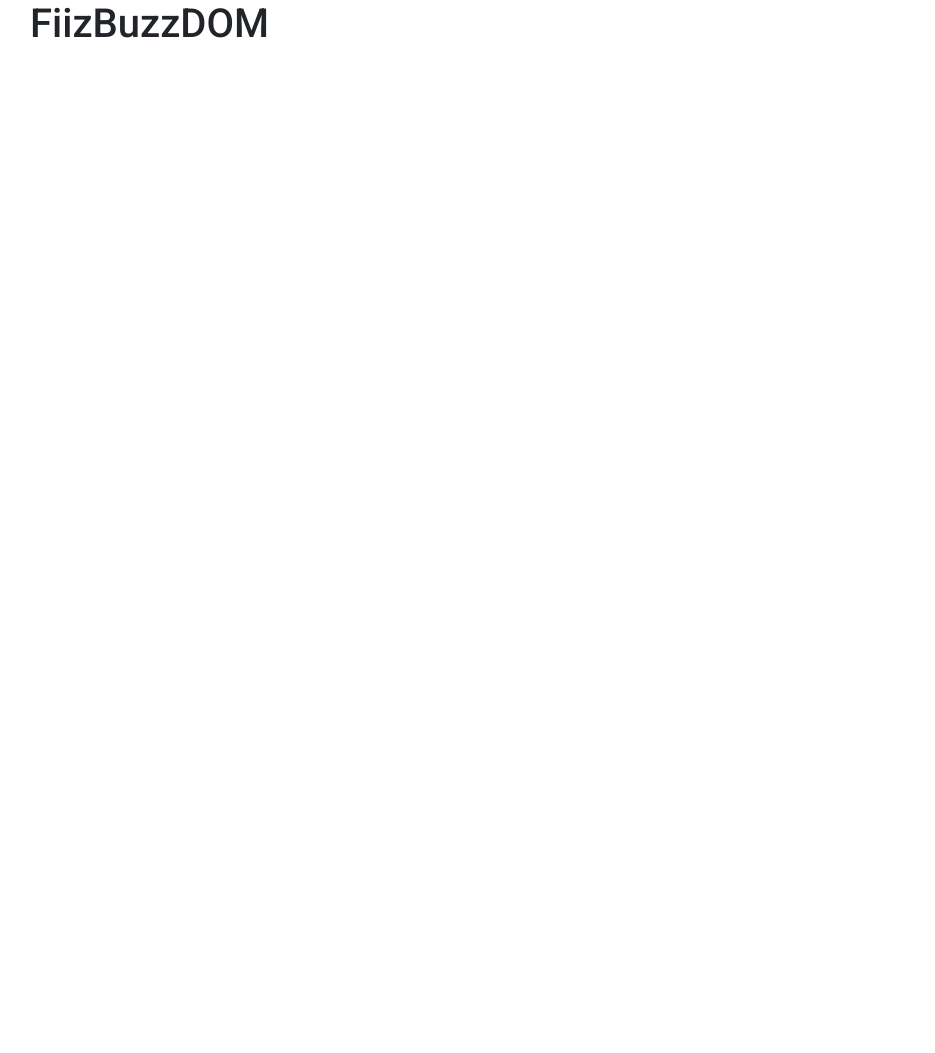
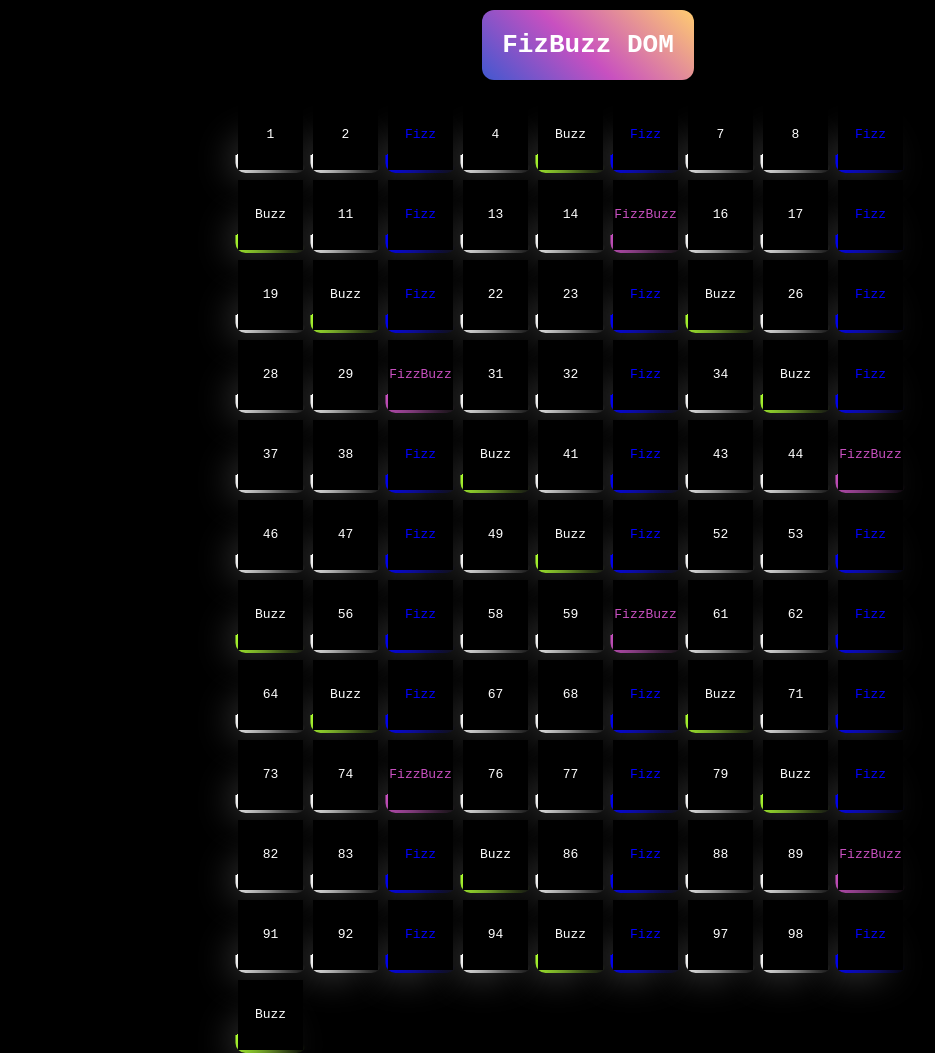
Before and after one commit to GulliWeb/js-fizzbuzzdom, a plain HTML site: page index.html in a window 1280 px wide. Shown: the top 1053 px of the page, without its empty margins (52-987 px from the left). Before the commit the page ends 800 px from the top, so only its background shows below. Drawn offline with nearby package versions, Linux system fonts and the light colour scheme.

Commit message:
FizzBuzzDom completed

```diff
--- a/css/style.css
+++ b/css/style.css
@@ -1,10 +1,117 @@
+/* Reset */
 *{
-    font-family: 'Roboto', sans-serif;
+    margin: 0;
+    padding: 0;
+    box-sizing: border-box;
+    font-family: monospace
 }
 
-/* card */
-.card-element{
-    width: 100px;
-    height: 100px;
-    background-color: red;
+body{
+    background-color: black !important
 }
+
+/* Header */
+header{
+    display: flex;
+    justify-content: center;
+}
+
+header h1{
+    padding: 20px;
+    margin-top: 10px;
+    width: fit-content;
+
+    background-color: #4158D0;
+    background-image: linear-gradient(43deg, #4158D0 0%, #C850C0 46%, #FFCC70 100%);
+    color: white;
+
+    text-align: center;
+    border-radius: 12px;
+}
+
+/* Cell*/
+.cell-container{
+    display: flex;
+    flex-wrap: wrap;
+
+    max-width: 700px;
+    margin: 20px auto;
+}
+
+.cell{
+    position: relative;
+    height: 70px;
+
+    margin-right: 10px;
+    margin-bottom: 10px;
+    flex-basis: calc(100% / 10 - 5px);
+
+    line-height: 70px;
+    text-align: center;
+
+    background-color: black;
+    color: white;
+}
+
+.cell-fizz{
+    color: blue;
+}
+
+.cell-fizz-buzz{
+    color: #C850C0;
+}
+
+/* border animation Cell */
+
+@property --angle{
+    syntax: "<angle>";
+    initial-value: 0deg;
+    inherits: false;
+}
+
+@property --angle{
+    syntax: "<angle>";
+    initial-value: 0deg;
+    inherits: false;
+}
+
+.cell::after, .cell::before{
+    content: '';
+    position: absolute;
+    height: 100%;
+    width: 100%;
+    background-image: conic-gradient(from var(--angle), transparent 70%, white);
+    top: 50%;
+    left: 50%;
+    translate: -50% -50%;
+    z-index: -1;
+    padding: 3px;
+    border-radius: 10px;
+    animation: 3S spin linear infinite;
+}
+
+.cell-buzz::after, .cell-buzz::after{
+    background-image: conic-gradient(from var(--angle), transparent 70%, greenyellow);
+}
+
+.cell-fizz::after, .cell-fizz::after{
+    background-image: conic-gradient(from var(--angle), transparent 70%, blue);
+}
+
+.cell-fizz-buzz::after, .cell-fizz-buzz::after{
+    background-image: conic-gradient(from var(--angle), transparent 70%, #C850C0);
+}
+
+.cell::before{
+    filter: blur(1.5rem);
+    opacity: 0.5;
+}
+
+@keyframes spin{
+    from{
+        --angle: 0deg
+    }
+    to{
+        --angle: 360deg
+    }
+}
--- a/index.html
+++ b/index.html
@@ -9,7 +9,7 @@
     <!-- Link Css-->
      <link rel="stylesheet" href="css/style.css">
      <!-- Link boostrap Css -->
-      <link rel="stylesheet" href="https://cdn.jsdelivr.net/npm/bootstrap@5.3.3/dist/css/bootstrap.min.css">
+      <!-- <link rel="stylesheet" href="https://cdn.jsdelivr.net/npm/bootstrap@5.3.3/dist/css/bootstrap.min.css"> -->
      <!-- Link Js -->
       <script defer src="https://cdn.jsdelivr.net/npm/bootstrap@5.3.3/dist/js/bootstrap.bundle.min.js"></script>
       <script defer src="js/script.js"></script>
@@ -19,8 +19,14 @@
     <!-- Page title -->
      <div class="container">
         <header>
-            <h1>FiizBuzzDOM</h1>
+            <h1>FizBuzz DOM</h1>
         </header>
+        <main>
+            <!-- Cell container -->
+            <div class="cell-container" id="cell-container">
+
+            </div>
+        </main>
      </div>
 </body>
 </html>
--- a/js/script.js
+++ b/js/script.js
@@ -1,14 +1,24 @@
 // Stampo in console i numeri da 1 a 100, per i multipli di 3 stampo 'Fizz', per quelli di 5 stampo 'Buzz'
 for (let i = 1 ; i <= 100; i++) {
-    let output = '';
+     const cell = document.createElement('div')
+     let output = '';
+
     if (i % 3 == 0 && i % 5 == 0) {
         output += 'FizzBuzz'
+        cell.classList.add('cell-fizz-buzz')
     } else if (i % 5 == 0 ) {
         output += 'Buzz'
+        cell.classList.add('cell-buzz')
     } else if (i % 3 == 0) {
         output += 'Fizz'
+        cell.classList.add('cell-fizz')
     } else{
         output = (i)
     }
-    console.log(output);
+
+    // Creo e stampo gli elementi nel DOM
+    const cellContainer = document.getElementById('cell-container')
+    cell.classList.add('cell')
+    cell.innerHTML = output
+    cellContainer.appendChild(cell)
 }
```
Also changed, not shown: 1 other file.
